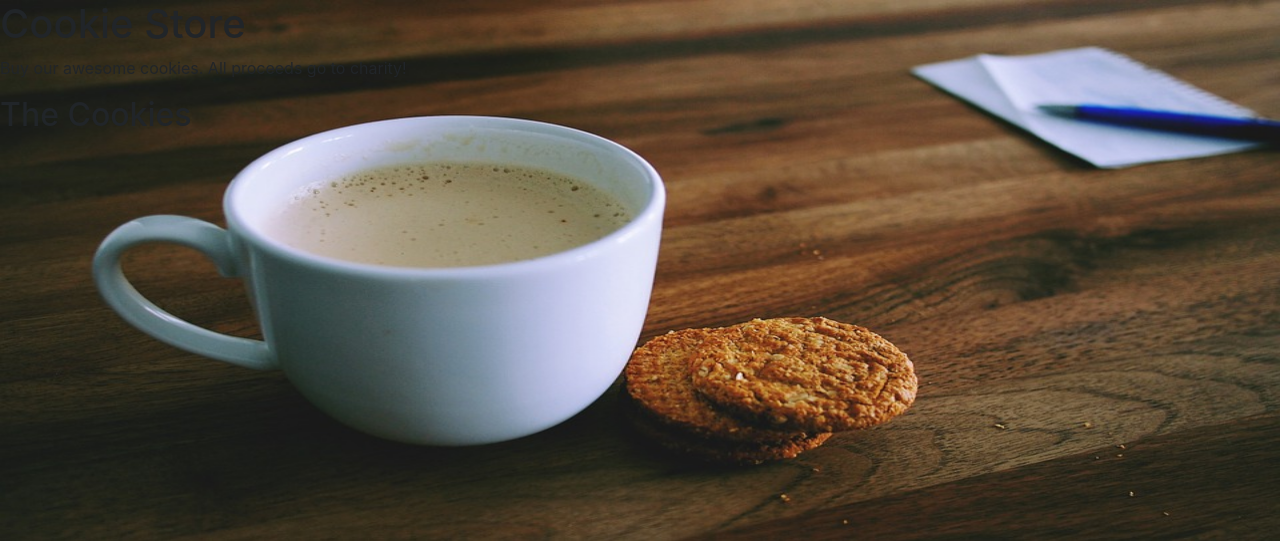
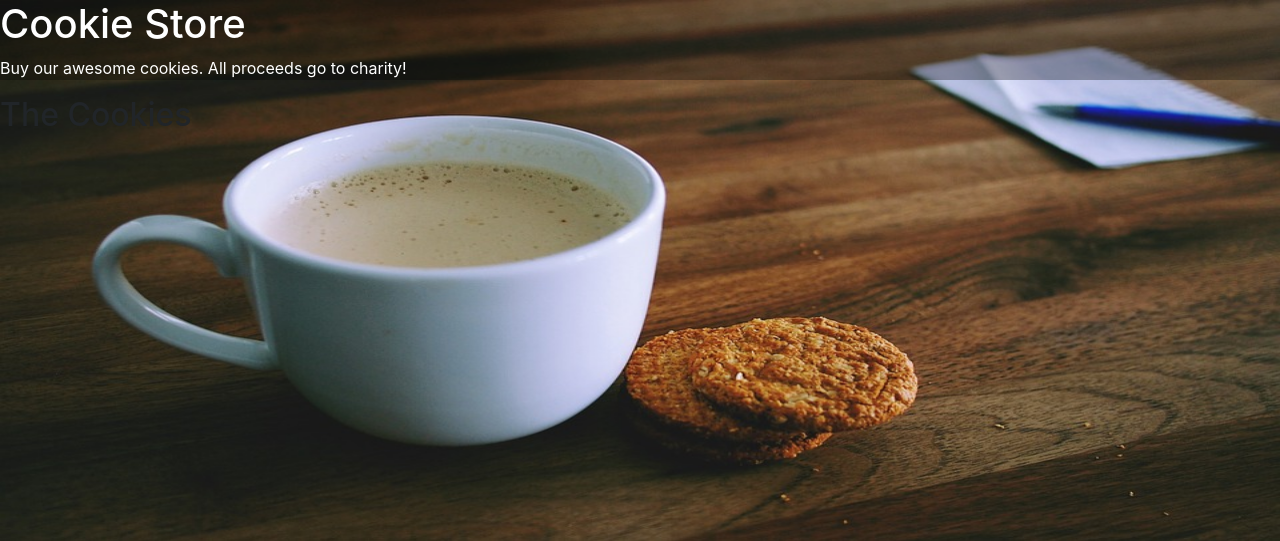
Before and after one commit to Leman-Y/cuny-tech-prep, a web app: file week-01-projects/index.html in a window 1280 px wide. Shown: the top 541 px of the page. Run offline with its HTML, style and script files only (its server is not run), Linux system fonts and the light colour scheme.

Commit message:
Editing styles.css

```diff
--- a/week-01-projects/css/styles.css
+++ b/week-01-projects/css/styles.css
@@ -8,7 +8,14 @@
 	padding-bottom: 400px;
 	background-size: 100% 100%
 }
+
+.intro-inside
+{
+	background-color: rgba(0, 0, 0, 0.3);
+	color: white;
+}
+
 body
 {
 /*	background-color: black; */
-}
+}10
--- a/week-01-projects/index.html
+++ b/week-01-projects/index.html
@@ -8,10 +8,11 @@
 <body>
 
 <div class = "intro">
-<h1>Cookie Store</h1>
+	<div class = "intro-inside">
+		<h1>Cookie Store</h1>
 
-<p>Buy our awesome cookies. All proceeds go to charity!</p>
-
+		<p>Buy our awesome cookies. All proceeds go to charity!</p>
+	</div>
 <h2>The Cookies</h2>
 
 </div>
```
